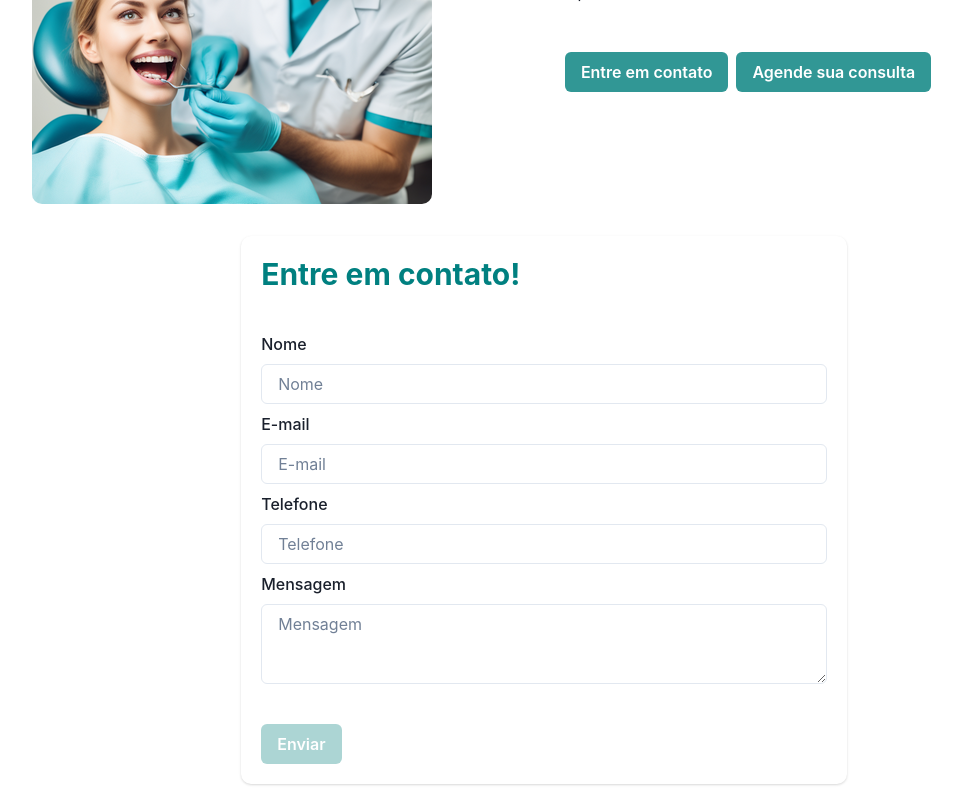
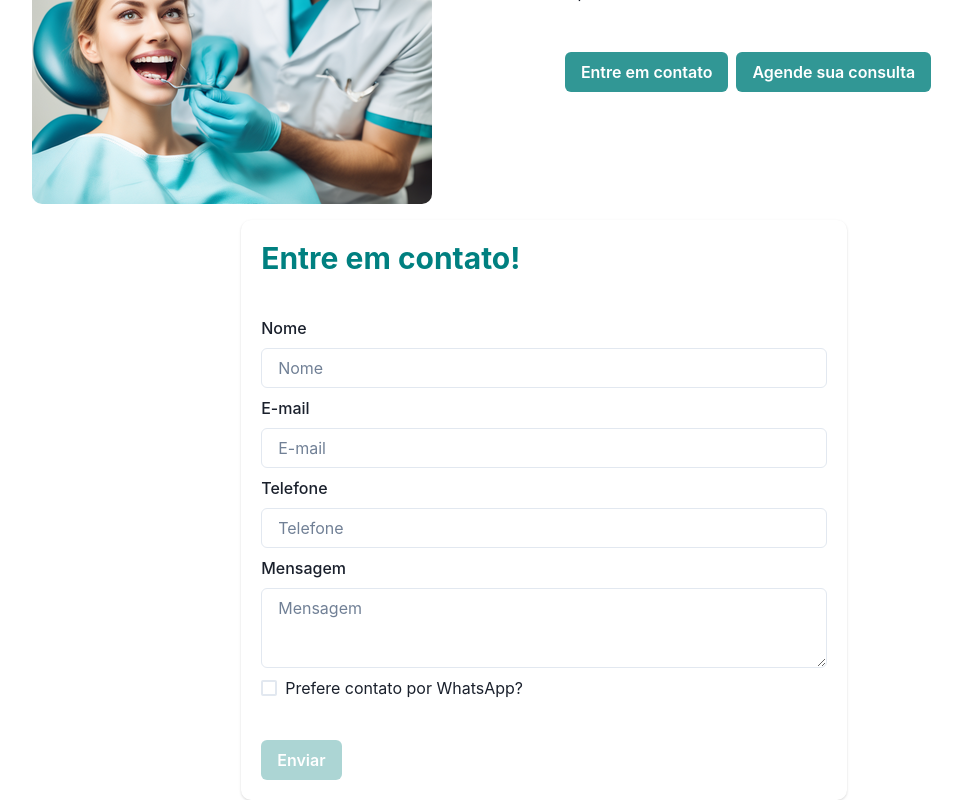
Before and after one commit to jonathan-f-silva/landing-dental-clinic-frontend, a React (Vite) app: page / in a window 1280 px wide. Shown: the part 287-1087 px from the top of the page, without its empty margins (96-1058 px from the left). Built offline with nearby package versions, Linux system fonts and the light colour scheme.

Commit message:
feat: Contact - adiciona prefersWhatsapp

```diff
--- a/src/components/Contact.tsx
+++ b/src/components/Contact.tsx
@@ -1,5 +1,6 @@
 import {
   Button,
+  Checkbox,
   FormControl,
   FormLabel,
   Heading,
@@ -15,6 +16,7 @@ type FormData = {
   email: string;
   phone: string;
   message: string;
+  prefersWhatsapp?: boolean;
 };
 
 function Contact() {
@@ -32,7 +34,6 @@ function Contact() {
   return (
     <Card
       as="form"
-      margin={4}
       maxWidth="60ch"
       rounded={10}
       width="90%"
@@ -76,6 +77,11 @@ function Contact() {
               {...register("message", { required: true })}
             />
           </FormControl>
+          <FormControl>
+            <Checkbox {...register("prefersWhatsapp", { required: false })}>
+              Prefere contato por WhatsApp?
+            </Checkbox>
+          </FormControl>
         </Stack>
       </CardBody>
       <CardFooter>
```
Also changed, not shown: 1 other file (tests, documents, lock files or other folders).
